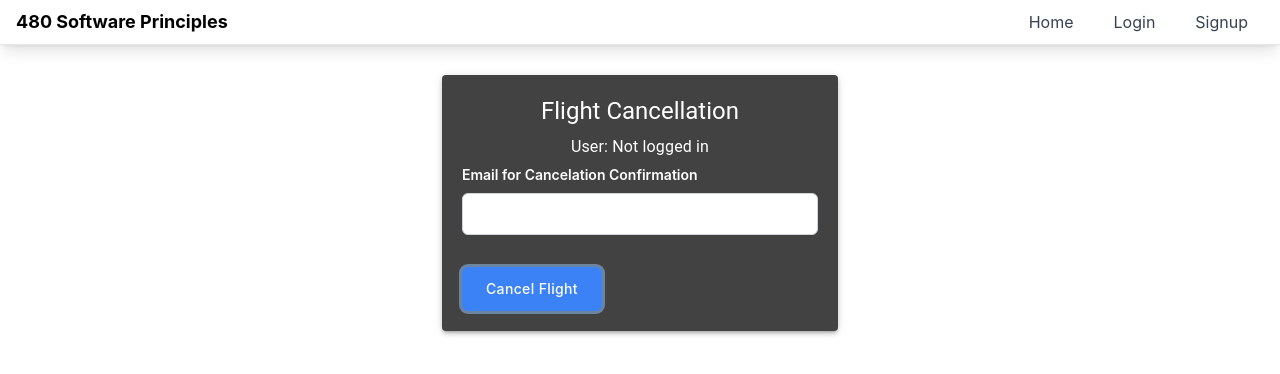
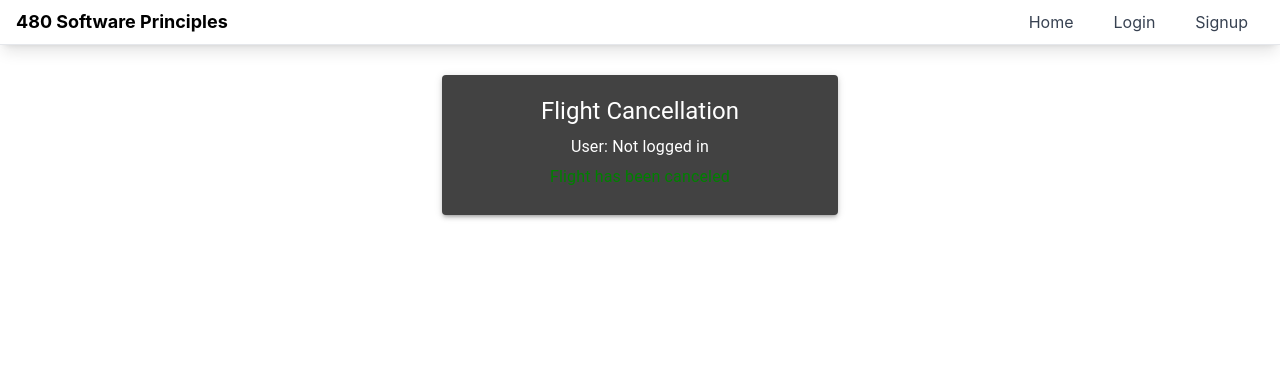
Before and after one commit to syrilj/ENSF480_FINAL_PROJECT, a React (Create React App) app in the folder flight_frontend/React-Routing/: page /cancelflight in a window 1280 px wide. Both pictures are taken after a click on the button "Cancel Flight". Shown: the top 374 px of the page. Built offline with nearby package versions, Linux system fonts and the light colour scheme.

Commit message:
update cancelFlight

```diff
--- a/flight_frontend/React-Routing/src/component/cancelFlight.js
+++ b/flight_frontend/React-Routing/src/component/cancelFlight.js
@@ -28,9 +28,7 @@ const FlightCancellation = () => {
     const [loading, setLoading] = useState(false);
     const [fetchingBookings, setFetchingBookings] = useState(false);
     const [email, setEmail] = useState('');
-
-  const [paymentSuccessful, setPaymentSuccessful] = useState(false);
-  const [submitted, setSubmitted] = useState(false);
+    const [submitted, setSubmitted] = useState(false); // Define setSubmitted
 
     useEffect(() => {
         const storedUserData = localStorage.getItem('userData');
@@ -53,7 +51,6 @@ const FlightCancellation = () => {
             }
         };
 
-
         if (userData && userData.u_pnr) {
             setFetchingBookings(true);
             fetchUserBookings(userData.u_pnr);
@@ -73,17 +70,13 @@ const FlightCancellation = () => {
 
         try {
             setLoading(true);
-            const response = await axios.post('http://localhost:8081/api/user/cancel_ticket', {
-                pnr: selectedBooking.pnr,
-
-            });
-
-            if (response.status === 200) {
-                setMessage('Booking has been successfully cancelled');
+            // Simulate cancellation (replace this with your cancellation logic)
+            // For demonstration purposes, I'm using a timeout to simulate an API call.
+            // You should replace this with your actual cancellation logic.
+            setTimeout(() => {
+                setMessage('Booking has been successfully canceled');
                 setSelectedBooking(null);
-            } else {
-                setError('Failed to cancel the booking');
-            }
+            }, 1000);
         } catch (error) {
             setError('An error occurred. Please try again.');
         } finally {
@@ -101,13 +94,11 @@ const FlightCancellation = () => {
 
         // Simulate a simple validation
 
-
         try {
             // Simulate a successful payment
-          setPaymentSuccessful(true);
+            setSubmitted(true);
 
             // Simulate sending a receipt
-
 
             // In a real-world scenario, you would send an actual email using Email.js
             await emailjs.send('service_ai83hic', 'template_wmpcm7h', {
@@ -116,7 +107,7 @@ const FlightCancellation = () => {
                 message: 'Your flight has been canceled:',
             });
 
-          setSubmitted(true);
+            setMessage('Flight has been canceled');
         } catch (error) {
             console.error('Error sending email:', error);
         }
@@ -182,6 +173,12 @@ const FlightCancellation = () => {
                                     </Button>
                                 </div>
                             )}
+
+                            {message && (
+                                <Typography variant="body1" align="center" style={{ color: 'green' }} gutterBottom>
+                                    {message}
+                                </Typography>
+                            )}
                         </>
                     )}
 
@@ -190,14 +187,13 @@ const FlightCancellation = () => {
                             {error}
                         </Typography>
                     )}
-                    {message && (
-                        <Typography variant="body1" align="center" gutterBottom>
-                            {message}
-                        </Typography>
-                    )}
+
+                    {/* Cancellation Confirmation Form */}
+                    {!message && !submitted && (
+                        <div>
                             <div className="mb-4">
                                 <label htmlFor="email" className="block mb-2 text-sm font-semibold text-white-700">
-              Email for Cancelation Confirmation
+                                    Email for Cancellation Confirmation
                                 </label>
                                 <input
                                     type="email"
@@ -210,13 +206,15 @@ const FlightCancellation = () => {
                             <button
                                 type="submit"
                                 className="mt-4 px-6 py-3 text-sm font-medium tracking-wide text-white capitalize transition-colors duration-300 transform bg-blue-500 rounded-md hover:bg-blue-400 focus:outline-none focus:ring focus:ring-blue-300 focus:ring-opacity-50"
+                                onClick={handleSubmit}
                             >
                                 Cancel Flight
                             </button>
+                        </div>
+                    )}
                 </Paper>
             </Container>
         </ThemeProvider>
-
     );
 };
 
```
Lines whose indentation alone changed are shown as unchanged.
